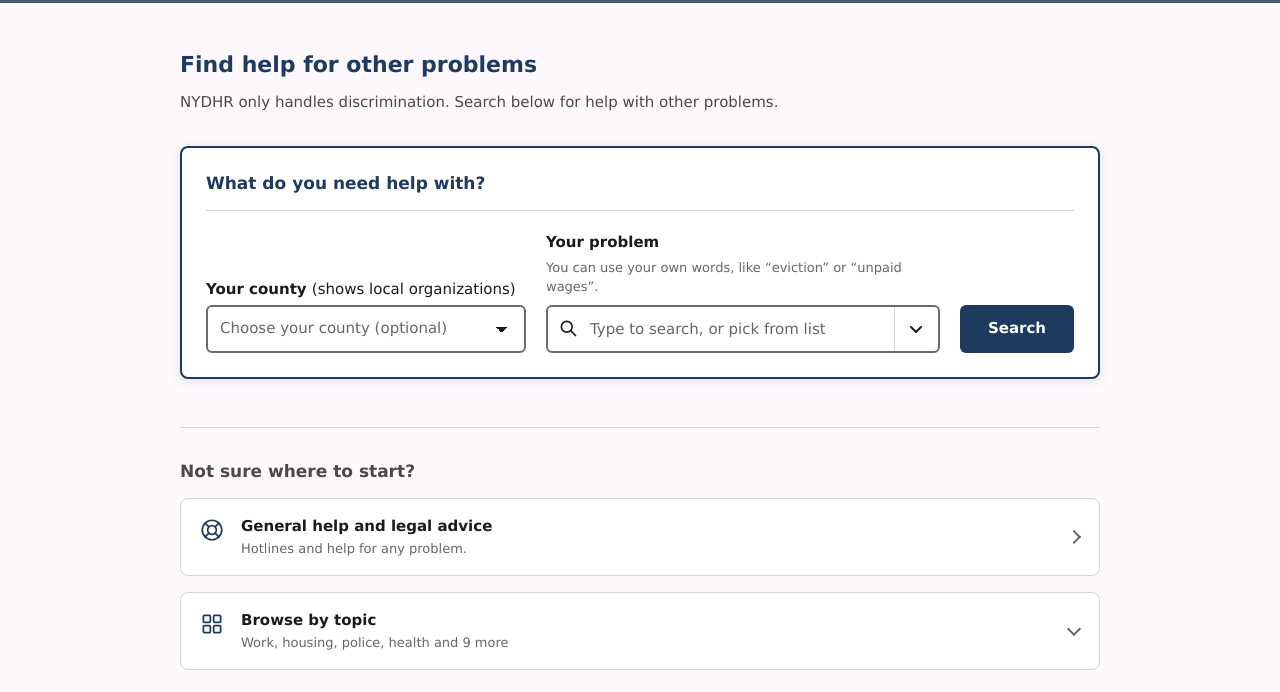
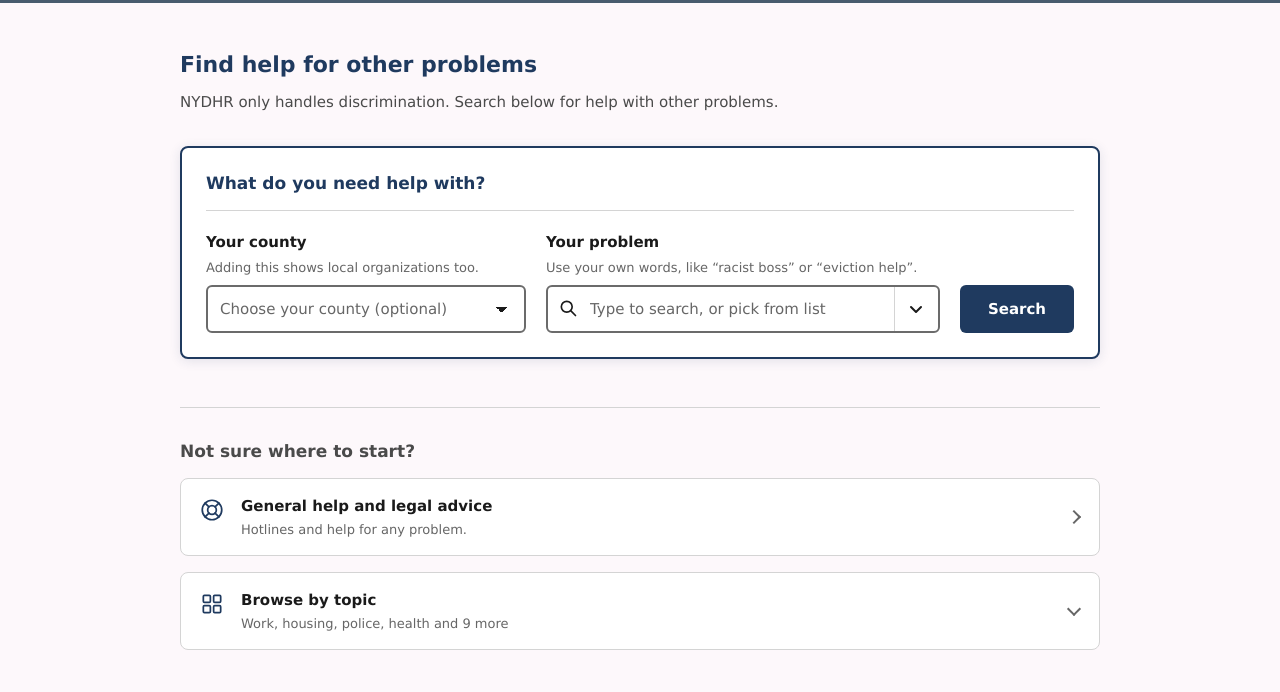
Before and after one commit to chipper-charlie/dhr-referrals, a plain HTML site: page public.html in a window 1280 px wide. Shown: the part 108-800 px from the top of the page. Drawn offline with Linux system fonts and the light colour scheme.

Commit message:
alignment on filters
fixed bc was weirdly aligned

```diff
--- a/public.html
+++ b/public.html
@@ -45,12 +45,11 @@ body{margin:0}
 .field.srch:focus{border-color:var(--navy)}
 .ico{position:absolute;left:12px;top:13px;width:20px;height:20px;pointer-events:none}
 /* Search form (design 1d): heading, then "Your problem" and "County" side by side */
-.sform{display:grid;grid-template-columns:320px minmax(0,1fr) auto;grid-template-areas:"qt qt qt" "lc lq ." "lc hq ." "fc fq fb" ". eq .";column-gap:20px;align-items:end}
+.sform{display:grid;grid-template-columns:320px minmax(0,1fr) auto;grid-template-areas:"qt qt qt" "lc lq ." "hc hq ." "fc fq fb" ". eq .";column-gap:20px;align-items:end}
 .scr .sform .qt{grid-area:qt;margin:0 0 20px;padding-bottom:16px;border-bottom:1px solid var(--line)}
-.l-q{grid-area:lq}.l-c{grid-area:lc}.h-q{grid-area:hq}.f-q{grid-area:fq}.f-c{grid-area:fc}.f-b{grid-area:fb}.e-q{grid-area:eq}
-.sform .h-q{margin:0 0 8px}
+.l-q{grid-area:lq}.l-c{grid-area:lc}.h-q{grid-area:hq}.h-c{grid-area:hc}.f-q{grid-area:fq}.f-c{grid-area:fc}.f-b{grid-area:fb}.e-q{grid-area:eq}
+.sform .hint{align-self:start}
 .qerr{margin:8px 0 0;color:#a40e26;font-weight:700}
-.opt-l{font-weight:400}
 .field.srch{padding-right:54px}
 .field::placeholder{color:#666;opacity:1}
 /* The arrow at the right of the search box opens the topic list */
@@ -177,7 +176,7 @@ select.field{-webkit-appearance:none;appearance:none;padding-right:44px;backgrou
 .card.main{padding:0;border:0;box-shadow:none;background:none}
 .fb{flex:1 1 100%}
 .fb .btn{width:100%}
-.sform{grid-template-columns:1fr;grid-template-areas:"qt" "lc" "fc" "lq" "hq" "fq" "eq" "fb"}
+.sform{grid-template-columns:1fr;grid-template-areas:"qt" "lc" "hc" "fc" "lq" "hq" "fq" "eq" "fb"}
 .l-q{margin-top:16px}
 .f-b{margin-top:20px}
 .f-b .btn{width:100%}
@@ -243,13 +242,14 @@ select.field{-webkit-appearance:none;appearance:none;padding-right:44px;backgrou
     <div class="{{cardCls}}" id="search-card">
       <form class="sform" role="search" aria-labelledby="q-title" onSubmit="{{onSubmit}}">
         <h2 class="qt" id="q-title">What do you need help with?</h2>
-        <label class="lbl l-c" for="county">Your county <span class="opt-l">(shows local organizations)</span></label>
-        <select id="county" class="{{countyCls}}" value="{{county}}" onChange="{{onCounty}}">
+        <label class="lbl l-c" for="county">Your county</label>
+        <span class="hint h-c" id="c-hint">Adding this shows local organizations too.</span>
+        <select id="county" aria-describedby="c-hint" class="{{countyCls}}" value="{{county}}" onChange="{{onCounty}}">
           <option value="">Choose your county (optional)</option>
           <sc-for list="{{counties}}" as="c" hint-placeholder-count="5"><option value="{{c.name}}">{{c.name}}</option></sc-for>
         </select>
         <label class="lbl l-q" for="q">Your problem</label>
-        <sc-if value="{{isHome}}" hint-placeholder-val="{{true}}"><span class="hint h-q" id="q-hint">You can use your own words, like “eviction” or “unpaid wages”.</span></sc-if>
+        <sc-if value="{{isHome}}" hint-placeholder-val="{{true}}"><span class="hint h-q" id="q-hint">Use your own words, like “racist boss” or “eviction help”.</span></sc-if>
         <div class="inwrap f-q" id="q-wrap">
           <svg class="ico" viewBox="0 0 24 24" aria-hidden="true"><circle cx="10.5" cy="10.5" r="6.5" fill="none" stroke="#1a1a1a" stroke-width="2"></circle><path d="M15.5 15.5L21 21" fill="none" stroke="#1a1a1a" stroke-width="2" stroke-linecap="round"></path></svg>
           <input id="q" class="field srch" type="text" value="{{q}}" onChange="{{onInput}}" onKeyDown="{{onKey}}" onFocus="{{onFocus}}" onBlur="{{onBlur}}" role="combobox" aria-autocomplete="list" aria-expanded="{{expanded}}" aria-controls="q-list" aria-activedescendant="{{activeId}}" aria-describedby="q-hint q-err" placeholder="Type to search, or pick from list" autocomplete="off">
@@ -350,7 +350,7 @@ select.field{-webkit-appearance:none;appearance:none;padding-right:44px;backgrou
           <div class="note"><svg viewBox="0 0 24 24" aria-hidden="true"><circle cx="12" cy="12" r="10" fill="none" stroke="#5a3600" stroke-width="2"></circle><path d="M12 11v6" fill="none" stroke="#5a3600" stroke-width="2" stroke-linecap="round"></path><circle cx="12" cy="7.5" r="1.3" fill="#5a3600"></circle></svg><p>{{note}}</p></div>
         </sc-if>
         <sc-if value="{{askCounty}}" hint-placeholder-val="{{false}}">
-          <div class="note pick"><svg viewBox="0 0 24 24" aria-hidden="true"><circle cx="12" cy="12" r="10" fill="none" stroke="#1f3a5f" stroke-width="2"></circle><path d="M12 11v6" fill="none" stroke="#1f3a5f" stroke-width="2" stroke-linecap="round"></path><circle cx="12" cy="7.5" r="1.3" fill="#1f3a5f"></circle></svg><div class="ncw"><p>{{countyNote}}</p><label class="lbl" for="county2">Your county <span class="opt-l">(shows local organizations)</span></label><select id="county2" class="field unset ncs" onChange="{{addCounty}}"><option value="">Choose your county</option><sc-for list="{{counties}}" as="c" hint-placeholder-count="5"><option value="{{c.name}}">{{c.name}}</option></sc-for></select></div></div>
+          <div class="note pick"><svg viewBox="0 0 24 24" aria-hidden="true"><circle cx="12" cy="12" r="10" fill="none" stroke="#1f3a5f" stroke-width="2"></circle><path d="M12 11v6" fill="none" stroke="#1f3a5f" stroke-width="2" stroke-linecap="round"></path><circle cx="12" cy="7.5" r="1.3" fill="#1f3a5f"></circle></svg><div class="ncw"><p>{{countyNote}}</p><label class="lbl" for="county2">Your county</label><select id="county2" class="field unset ncs" onChange="{{addCounty}}"><option value="">Choose your county</option><sc-for list="{{counties}}" as="c" hint-placeholder-count="5"><option value="{{c.name}}">{{c.name}}</option></sc-for></select></div></div>
         </sc-if>
         <sc-if value="{{noResultsShown}}" hint-placeholder-val="{{false}}">
           <p class="msg">{{noResultsMsg}}</p>
```
